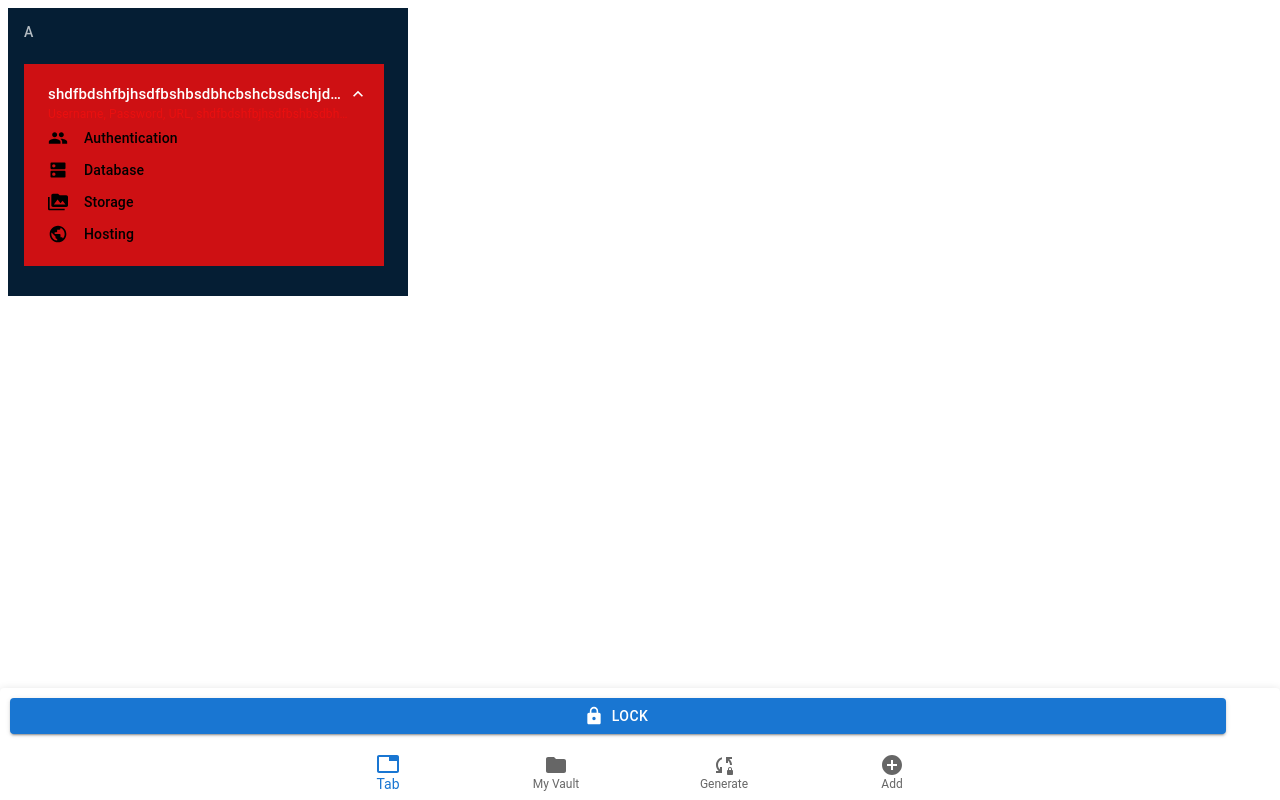
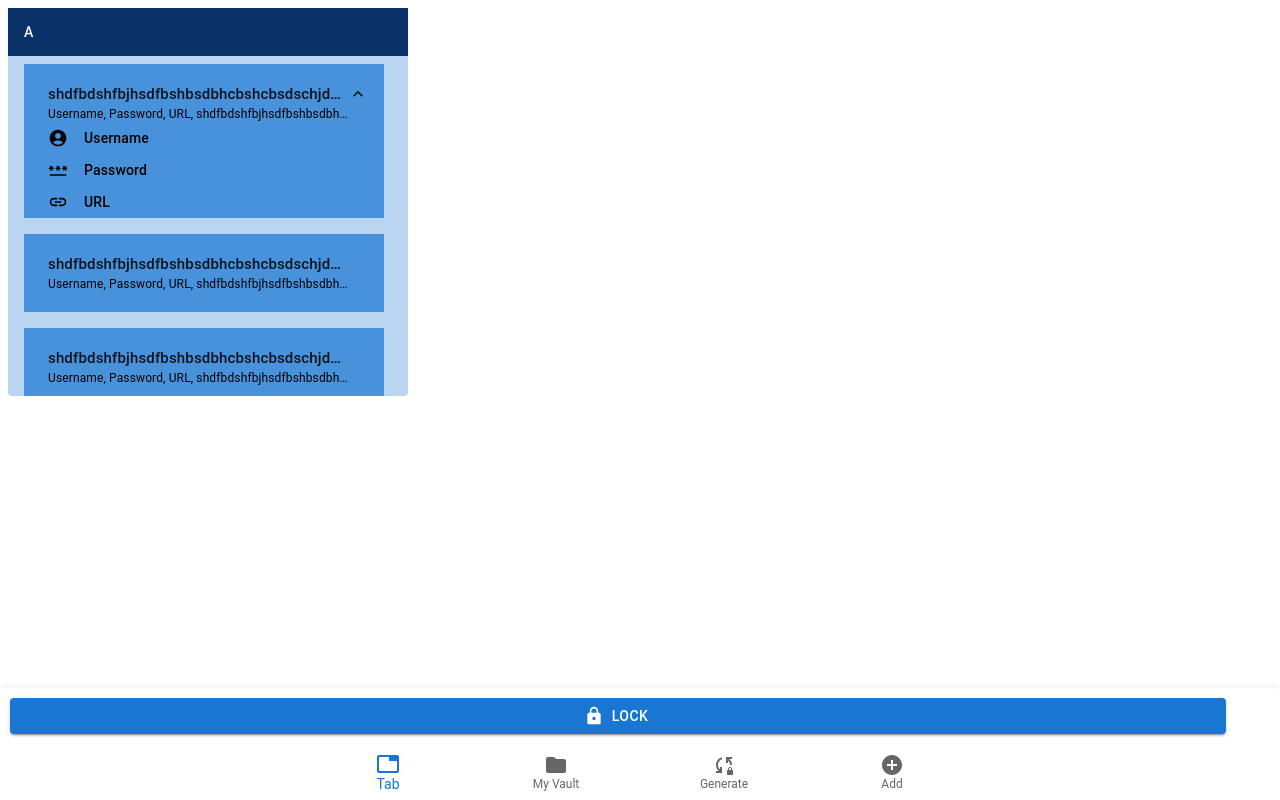
Before and after one commit to SEcube-Project/Browser-Password-Manager, a React app in the folder Chrome Extension/: page / in a window 1280 px wide. Both pictures are taken after a click on the button 204 px from the left and 103 px from the top of the page. Built offline with nearby package versions, Linux system fonts and the light colour scheme; the HTML template or start-up script is replaced by a standard one.

Commit message:
Improve colors on the popup

```diff
--- a/Chrome Extension/src/popup/app.tsx
+++ b/Chrome Extension/src/popup/app.tsx
@@ -5,7 +5,7 @@ import FixedBottomNavigation from "./components/main";
 const App: React.FC<{}> = () => {
   return (
     <div>
-      <Box sx={{maxWidth: 400, maxHeight: 400}}>
+      <Box sx={{maxWidth: "100%", maxHeight: "100%"}}>
         <FixedBottomNavigation />
       </Box>
     </div>
--- a/Chrome Extension/src/popup/components/add-password.tsx
+++ b/Chrome Extension/src/popup/components/add-password.tsx
@@ -52,7 +52,7 @@ export default function AddPasswordElement() {
       sx={{ display: "flex", flexWrap: "wrap", maxWidth: "100%" , maxHeight: "100%" }}
     >
       <FormControl
-        sx={{ m: 1, width: "55ch", maxWidth: 400, maxHeight: 400 }}
+        sx={{ m: 1, width: "55ch", maxWidth: "100%", maxHeight: "100%" }}
         variant="outlined"
       >
         <InputLabel htmlFor="outlined-adornment-password">Username</InputLabel>
--- a/Chrome Extension/src/popup/components/current-tab.tsx
+++ b/Chrome Extension/src/popup/components/current-tab.tsx
@@ -1,30 +1,23 @@
 import * as React from "react";
 import Box from "@mui/material/Box";
 import { styled, ThemeProvider, createTheme } from "@mui/material/styles";
-import Divider from "@mui/material/Divider";
 import List from "@mui/material/List";
 import ListItem from "@mui/material/ListItem";
 import ListItemButton from "@mui/material/ListItemButton";
 import ListItemIcon from "@mui/material/ListItemIcon";
 import ListItemText from "@mui/material/ListItemText";
 import Paper from "@mui/material/Paper";
-import IconButton from "@mui/material/IconButton";
-import Tooltip from "@mui/material/Tooltip";
-import ArrowRight from "@mui/icons-material/ArrowRight";
 import KeyboardArrowDown from "@mui/icons-material/KeyboardArrowDown";
-import Home from "@mui/icons-material/Home";
-import Settings from "@mui/icons-material/Settings";
-import People from "@mui/icons-material/People";
-import PermMedia from "@mui/icons-material/PermMedia";
-import Dns from "@mui/icons-material/Dns";
-import Public from "@mui/icons-material/Public";
 import { ListSubheader } from "@mui/material";
+import AccountCircle from "@mui/icons-material/AccountCircle";
+import Password from "@mui/icons-material/Password";
+import Link from "@mui/icons-material/Link";
+import { color } from "@mui/system";
 
-const data = [
-  { icon: <People />, label: "Authentication" },
-  { icon: <Dns />, label: "Database" },
-  { icon: <PermMedia />, label: "Storage" },
-  { icon: <Public />, label: "Hosting" },
+var data = [
+  { icon: <AccountCircle />, label: "Username" },
+  { icon: <Password />, label: "Password" },
+  { icon: <Link />, label: "URL" },
 ];
 
 const FireNav = styled(List)<{ component?: React.ElementType }>({
@@ -53,7 +46,7 @@ export default function CustomizedList() {
   };
 
   return (
-    <Box sx={{ display: "block" }}>
+    <Box>
       <ThemeProvider
         theme={createTheme({
           components: {
@@ -64,23 +57,20 @@ export default function CustomizedList() {
             },
           },
           palette: {
-            mode: "dark",
-            primary: { main: "rgb(102, 157, 246)" },
-            background: { paper: "rgb(5, 30, 52)" },
+            primary: { main: "rgba(25, 118, 210, 0.3)" },
+            background: { paper: "rgba(25, 118, 210, 0.3)" },
           },
         })}
       >
-        <Paper elevation={0} sx={{ maxWidth: 400 }}>
+        <Paper elevation={0} sx={{ maxWidth: "100%" }}>
           <FireNav component="nav" disablePadding>
             <List
               sx={{
                 width: "100%",
-                maxWidth: 400,
-                bgcolor: "background.paper",
+                height: "380px",
+                maxWidth: "100%",
                 position: "relative",
                 overflow: "auto",
-                maxHeight: 280,
-                display: "block",
                 "& ul": { padding: 0 },
               }}
               subheader={<li />}
@@ -88,16 +78,16 @@ export default function CustomizedList() {
               {["A", "B", "C", "D", "E"].map((sectionId) => (
                 <li key={`section-${sectionId}`}>
                   <ul>
-                    <ListSubheader>{`${sectionId}`}</ListSubheader>
+                    <ListSubheader sx={{ bgcolor:
+                      "rgba(10, 50, 105, 1)", color: "white"}}>{`${sectionId}`}</ListSubheader>
 
                     {[0, 1, 2].map((item) => (
                       <ListItem key={`item-${sectionId}-${item}`}>
                         <Box
                           sx={{
                             bgcolor: open[item]
-                              ? "rgba(239, 15, 15, 0.86)"
-                              : null,
-                            pb: open[item] ? 2 : 2,
+                              ? "rgba(25, 118, 210, 0.7)"
+                              : "rgba(25, 118, 210, 0.7)",
                             width: "360px",
                           }}
                         >
@@ -128,8 +118,8 @@ export default function CustomizedList() {
                                 fontSize: 12,
                                 lineHeight: "16px",
                                 color: open[item]
-                                  ? "rgba(239, 15, 15, 0.86)"
-                                  : "rgba(239, 15, 15, 0.86)",
+                                  ? "rgba(0, 0, 0, 1)"
+                                  : "rgba(0, 0, 0, 1)",
                               }}
                               sx={{ my: 0 }}
                             />
@@ -152,9 +142,6 @@ export default function CustomizedList() {
                                   py: 0,
                                   minHeight: 32,
                                   color: "rgba(0, 0, 0, 1)",
-                                  "&.css-1p823my-MuiListItem-root ": {
-                                    display: "block",
-                                  },
                                 }}
                               >
                                 <ListItemIcon sx={{ color: "inherit" }}>
@@ -182,194 +169,3 @@ export default function CustomizedList() {
     </Box>
   );
 }
-
-
-
-/*
-import * as React from "react";
-import List from "@mui/material/List";
-import ListItem from "@mui/material/ListItem";
-import ListItemText from "@mui/material/ListItemText";
-import ListSubheader from "@mui/material/ListSubheader";
-import AccountCircle from "@mui/icons-material/AccountCircle";
-import Password from "@mui/icons-material/Password";
-import Link from "@mui/icons-material/Link";
-import Box from "@mui/material/Box";
-import { styled, ThemeProvider, createTheme } from "@mui/material/styles";
-import Divider from "@mui/material/Divider";
-import ListItemButton from "@mui/material/ListItemButton";
-import ListItemIcon from "@mui/material/ListItemIcon";
-import Paper from "@mui/material/Paper";
-import IconButton from "@mui/material/IconButton";
-import Tooltip from "@mui/material/Tooltip";
-import ArrowRight from "@mui/icons-material/ArrowRight";
-import KeyboardArrowDown from "@mui/icons-material/KeyboardArrowDown";
-import Home from "@mui/icons-material/Home";
-import Settings from "@mui/icons-material/Settings";
-import People from "@mui/icons-material/People";
-import PermMedia from "@mui/icons-material/PermMedia";
-import Dns from "@mui/icons-material/Dns";
-import Public from "@mui/icons-material/Public";
-
-const data = [
-  { icon: <AccountCircle />, label: "Username" },
-  { icon: <Password />, label: "Password" },
-  { icon: <Link />, label: "URL" },
-];
-
-const FireNav = styled(List)<{ component?: React.ElementType }>({
-  "& .MuiListItemButton-root": {
-    paddingLeft: 24,
-    paddingRight: 24,
-  },
-  "& .MuiListItemIcon-root": {
-    minWidth: 0,
-    marginRight: 16,
-  },
-  "& .MuiSvgIcon-root": {
-    fontSize: 20,
-  },
-});
-
-export default function PinnedSubheaderList() {
-  const [open, setOpen] = React.useState([false]);
-
-  const handleClick = (index: number) => {
-    setOpen((prevOpen) => {
-      const newOpen = [...prevOpen];
-      newOpen[index] = !newOpen[index];
-      return newOpen;
-    });
-  };
-
-  return (
-    <Box sx={{ display: "block" }}>
-      <ThemeProvider
-        theme={createTheme({
-          components: {
-            MuiListItemButton: {
-              defaultProps: {
-                disableTouchRipple: true,
-              },
-            },
-          },
-          palette: {
-            mode: "dark",
-            primary: { main: "rgb(102, 157, 246)" },
-            background: { paper: "rgb(5, 30, 52)" },
-          },
-        })}
-      >
-        <Paper elevation={0} sx={{ maxWidth: 400, display: "block" }}>
-          <FireNav component="nav" disablePadding>
-            <List
-              sx={{
-                width: "100%",
-                maxWidth: 400,
-                bgcolor: "background.paper",
-                position: "relative",
-                overflow: "auto",
-                maxHeight: 280,
-                display: "block",
-                "& ul": { padding: 0 },
-              }}
-              subheader={<li />}
-            >
-              {["A", "B", "C", "D", "E"].map((sectionId) => (
-                <li key={`section-${sectionId}`}>
-                  <ul>
-                    <ListSubheader>{`${sectionId}`}</ListSubheader>
-
-                    {[0, 1, 2].map((item) => (
-                      <ListItem key={`item-${sectionId}-${item}`}>
-                        <Box
-                          sx={{
-                            bgcolor: open[item]
-                              ? "rgba(239, 15, 15, 0.86)"
-                              : null,
-                            pb: open[item] ? 2 : 2,
-                          }}
-                        >
-                          <ListItemButton
-                            alignItems="flex-start"
-                            onClick={() => handleClick(item)}
-                            sx={{
-                              px: 3,
-                              pt: 2.5,
-                              pb: open[item] ? 0 : 2.5,
-                              "&:hover, &:focus": {
-                                "& svg": { opacity: open[item] ? 1 : 1 },
-                              },
-                            }}
-                          >
-                            <ListItemText
-                              primary="Build"
-                              primaryTypographyProps={{
-                                fontSize: 15,
-                                fontWeight: "medium",
-                                lineHeight: "20px",
-                                mb: "2px",
-                              }}
-                              secondary="Username, Password, URL"
-                              secondaryTypographyProps={{
-                                noWrap: true,
-                                fontSize: 12,
-                                lineHeight: "16px",
-                                color: open[item]
-                                  ? "rgba(239, 15, 15, 0.86)"
-                                  : "rgba(239, 15, 15, 0.86)",
-                              }}
-                              sx={{ my: 0 }}
-                            />
-                            <KeyboardArrowDown
-                              sx={{
-                                mr: -1,
-                                opacity: 0,
-                                transform: open[item]
-                                  ? "rotate(-180deg)"
-                                  : "rotate(0)",
-                                transition: "0.2s",
-                              }}
-                            />
-                          </ListItemButton>
-                          {open[item] &&
-                            data.map((item) => (
-                              <ListItemButton
-                                key={item.label}
-                                sx={{
-                                  py: 0,
-                                  minHeight: 32,
-                                  color: "rgba(0, 0, 0, 1)",
-                                  "&.css-1p823my-MuiListItem-root ": {
-                                    display: "block",
-                                  },
-                                }}
-                              >
-                                <ListItemIcon sx={{ color: "inherit" }}>
-                                  {item.icon}
-                                </ListItemIcon>
-                                <ListItemText
-                                  primary={item.label}
-                                  primaryTypographyProps={{
-                                    fontSize: 14,
-                                    fontWeight: "medium",
-                                  }}
-                                />
-                              </ListItemButton>
-                            ))}
-                        </Box>
-                      </ListItem>
-                    ))}
-                  </ul>
-                </li>
-              ))}
-            </List>
-          </FireNav>
-        </Paper>
-      </ThemeProvider>
-    </Box>
-  );
-}
-
-
-*/
```
